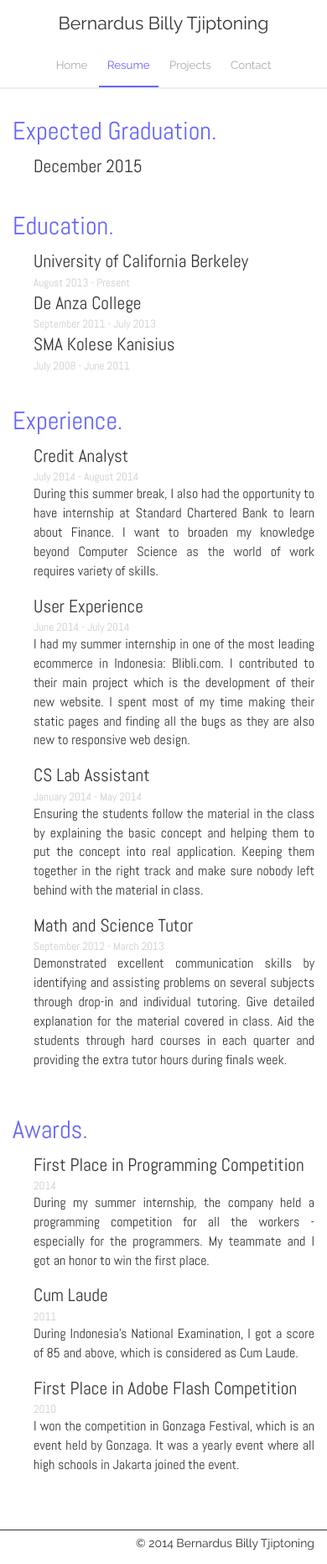
After one commit to bernardusbilly/bernardusbilly.github.io, a PHP site: page /resume.html in a window 390 px wide. The commit adds this page. Shown: the whole page at 84% size. Run offline with PHP 8.4, Linux system fonts and the light colour scheme; style sheets or scripts are compiled from the project's sources.

Commit message:
Update
- added contact.html
- added resume.html
- update style.js
- update responsive.css

```diff
--- /dev/null
+++ b/resources/css/responsive.css
@@ -0,0 +1,32 @@
+/* responsive.css created by Bernardus Billy Tjiptoning on September 2014 */
+
+@media (max-width: 768px) {
+	#name {
+		font-size: 16pt;
+		padding: 10pt 0 0 0;
+		text-align: center;
+	}
+	#menu-container {
+		padding-top: 9px;
+		text-align: center;
+	}
+	.menu {
+		padding: 15px 10px;
+	}
+}
+@media (min-width: 769px) and (max-width: 991px) {
+	#name {
+		font-size: 18pt;
+		padding: 35px 0;
+	}
+}
+@media (min-width: 992px) and (max-width: 1199px) {
+	#name {
+		font-size: 30pt;
+	}
+}
+@media (min-width: 1200px) {
+	#name {
+		font-size: 30pt;
+	}
+}
--- a/resources/css/style.css
+++ b/resources/css/style.css
@@ -10,6 +10,7 @@ a {
 
 #header {
 	position: absolute;
+	z-index: 999;
 	top: 0;
 	width: 100%;
 	font-family: 'Raleway', Arial;
@@ -23,15 +24,12 @@ a {
 }
 
 #name {
-	display: inline-block;
 	padding: 20px 0;
 	color: #333;
 	font-size: 30pt;
 }
 
 #menu-container {
-	display: inline-block;
-	float: right;
 	padding-top: 25px;
 	font-size: 10pt;
 	color: #AAA;
@@ -57,6 +55,7 @@ a {
 	min-height: 700px;
 	padding-top: 120px;
 	font-family: 'Abel', Arial;
+	text-align: justify;
 }
 
 #main a {
@@ -68,21 +67,42 @@ a {
 }
 
 #introduction-left {
-	width: 75%;
-	float: left;
 }
 
 #introduction-right {
-	width: 20%;
-	float: right;
 	text-align: right;
 	padding-top: 30px;
 }
 
 #about-this-site {
-	clear: both;
-	width: 100%;
 	padding-top: 20px;
+}
+
+.entry {
+	margin-bottom: 20px;
+}
+
+.entry-left .h2 {
+	color: rgb(100, 100, 255);
+}
+
+.entry-left .item {
+	font-size: 16pt;
+	padding-left: 25px;
+}
+
+.entry-left .item-info {
+	font-size: 10pt;
+	color: #CCC;
+}
+
+.entry-left .item-description {
+	font-size: 12pt;
+	padding-bottom: 15px;
+}
+
+.entry-right {
+
 }
 
 #footer {
--- /dev/null
+++ b/resources/js/style.js
@@ -0,0 +1,76 @@
+$(document).ready(function() {
+
+	console.log("HTML Ready");
+
+	$(window).scroll(function() {
+		var top = $(window).scrollTop();
+		var winWidth = $(window).width();
+
+		$('#header').css("top", top);
+
+		if (top < 0) {
+			$('#header').css("top", "0");
+		} else if (top < 40) {
+			if (winWidth < 769) {
+				$('#name').css("font-size", "16pt");
+				$('#name').css("padding", "10pt 0 0 0");
+				$('#menu-container').css("padding-top", "9px");
+				$('.menu').css("padding", "15px 10px");
+			} else if (winWidth < 992) {
+				$('#name').css("font-size", "18pt");
+				$('#name').css("padding", "35px 0");
+				$('#menu-container').css("padding-top", "25px");
+				$('.menu').css("padding", "15px 20px");
+			} else {
+				$('#name').css("font-size", "30pt");
+				$('#name').css("padding", "20px 0");
+				$('#menu-container').css("padding-top", "25px");
+				$('.menu').css("padding", "15px 20px");
+			}
+			$('#name').removeClass("hidden-xs");
+			$('#header-bg').css("height", "100px");
+			$('#main').css("padding-top", "120px");
+		} else {
+			if (winWidth < 769) {
+				$('.menu').css("padding", "6px 10px");
+			} else {
+				$('.menu').css("padding", "6px 20px");
+			}
+			$('#name').addClass("hidden-xs");
+			$('#header-bg').css("height", "30px");
+			$('#name').css("font-size", "12pt");
+			$('#name').css("padding", "5px 0");
+			$('#main').css("padding-top", "120px");
+			$('#menu-container').css("padding-top", "0");
+		}
+	});
+
+	$(window).resize(function() {
+		winWidth = $(window).width();
+
+		if ($('#header').height() > 50) {
+			if (winWidth < 769) {
+				$('#name').css("font-size", "16pt");
+				$('#name').css("padding", "10pt 0 0 0");
+				$('#menu-container').css("padding-top", "9px");
+				$('.menu').css("padding", "15px 10px");
+			} else if (winWidth < 992) {
+				$('#name').css("font-size", "18pt");
+				$('#name').css("padding", "35px 0");
+				$('#menu-container').css("padding-top", "25px");
+				$('.menu').css("padding", "15px 20px");
+			} else {
+				$('#name').css("font-size", "30pt");
+				$('#name').css("padding", "20px 0");
+				$('#menu-container').css("padding-top", "25px");
+				$('.menu').css("padding", "15px 20px");
+			}
+		} else {
+			if (winWidth < 769) {
+				$('.menu').css("padding", "6px 10px");
+			} else {
+				$('.menu').css("padding", "6px 20px");
+			}
+		}
+	});
+});
--- /dev/null
+++ b/resume.html
@@ -0,0 +1,119 @@
+<!DOCTYPE html>
+<!-- resume.html -->
+<html lang="en">
+<head>
+	<link rel="stylesheet" href="./resources/css/bootstrap.min.css">
+	<link rel="stylesheet" href="./resources/css/style.css">
+	<link rel="stylesheet" href="./resources/css/responsive.css">
+
+	<link href='http://fonts.googleapis.com/css?family=Abel|Raleway' rel='stylesheet' type='text/css'>
+</head>
+<body>
+	<div id="header">
+		<div id="header-bg">
+			<div class="container">
+				<div class="row">
+					<div id="name" class="col-lg-5 col-md-6 col-sm-5 col-xs-12">
+						Bernardus Billy Tjiptoning
+					</div>
+					<div id="menu-container" class="col-lg-4 col-lg-offset-3 col-md-5 col-md-offset-1 col-sm-7 col-xs-12">
+						<a href="http://bernardusbilly.com/homepage.html" class="menu">Home</a></a>
+						<a href="http://bernardusbilly.com/resume.html" class="menu menu-active">Resume</a>
+						<a href="http://bernardusbilly.com/project.html" class="menu">Projects</a>
+						<a href="http://bernardusbilly.com/contact.html" class="menu">Contact</a>
+					</div>
+				</div>
+			</div>
+		</div>
+	</div>
+	<div id="main">
+		<div class="container">
+			<div class="entry">
+				<div class="row">
+					<div class="entry-left col-lg-8 col-md-8 col-sm-8 col-xs-12">
+						<div class="h2">Expected Graduation.</div>
+						<div class="item">December 2015
+						</div>
+					</div>
+					<div class="entry-right col-lg-3 col-lg-offset-1 col-md-3 col-md-offset-1 col-sm-3 col-sm-offset-1 hidden-xs">
+					</div>
+				</div>
+			</div>
+			<div class="entry">
+				<div class="row">
+					<div class="entry-left col-lg-8 col-md-8 col-sm-8 col-xs-12">
+						<div class="h2">Education.</div>
+						<div class="item">University of California Berkeley
+							<div class="item-info">August 2013 - Present</div>
+						</div>
+						<div class="item">De Anza College
+							<div class="item-info">September 2011 - July 2013</div>
+						</div>
+						<div class="item">SMA Kolese Kanisius
+							<div class="item-info">July 2008 - June 2011</div>
+						</div>
+					</div>
+					<div class="entry-right col-lg-3 col-lg-offset-1 col-md-3 col-md-offset-1 col-sm-3 col-sm-offset-1 hidden-xs">
+					</div>
+				</div>
+			</div>
+			<div class="entry">
+				<div class="row">
+					<div class="entry-left col-lg-8 col-md-8 col-sm-8 col-xs-12">
+						<div class="h2">Experience.</div>
+						<div class="item">Credit Analyst
+							<div class="item-info">July 2014 - August 2014</div>
+							<div class="item-description">
+							During this summer break, I also had the opportunity to have internship at Standard Chartered Bank to learn about  Finance. I want to broaden my knowledge beyond Computer Science as the world of work requires variety of skills.
+							</div>
+						</div>
+						<div class="item">User Experience
+							<div class="item-info">June 2014 - July 2014</div>
+							<div class="item-description">I had my summer internship in one of the most leading ecommerce in Indonesia: Blibli.com. I contributed to their main project which is the development of their new website. I spent most of my time making their static pages and finding all the bugs as they are also new to responsive web design.</div>
+						</div>
+						<div class="item">CS Lab Assistant
+							<div class="item-info">January 2014 - May 2014</div>
+							<div class="item-description">Ensuring the students follow the material in the class by explaining the basic concept and helping them to put the concept into real application. Keeping them together in the right track and make sure nobody left behind with the material in class.
+							</div>
+						</div>
+						<div class="item">Math and Science Tutor
+							<div class="item-info">September 2012 - March 2013</div>
+							<div class="item-description">Demonstrated excellent communication skills by identifying and assisting problems on several subjects through drop-in and individual tutoring. Give detailed explanation for the material covered in class. Aid the students through hard courses in each quarter and providing the extra tutor hours during finals week.</div>
+						</div>
+					</div>
+					<div class="entry-right col-lg-3 col-lg-offset-1 col-md-3 col-md-offset-1 col-sm-3 col-sm-offset-1 hidden-xs">
+					</div>
+				</div>
+			</div>
+			<div class="entry">
+				<div class="row">
+					<div class="entry-left col-lg-8 col-md-8 col-sm-8 col-xs-12">
+						<div class="h2">Awards.</div>
+						<div class="item">First Place in Programming Competition
+							<div class="item-info">2014</div>
+							<div class="item-description">During my summer internship, the company held a programming competition for all the workers - especially for the programmers. My teammate and I got an honor to win the first place.</div>
+						</div>
+						<div class="item">Cum Laude
+							<div class="item-info">2011</div>
+							<div class="item-description">During Indonesia's National Examination, I got a score of 85 and above, which is considered as Cum Laude.</div>
+						</div>
+						<div class="item">First Place in Adobe Flash Competition
+							<div class="item-info">2010</div>
+							<div class="item-description">I won the competition in Gonzaga Festival, which is an event held by Gonzaga. It was a yearly event where all high schools in Jakarta joined the event. </div>
+						</div>
+					</div>
+					<div class="entry-right col-lg-3 col-lg-offset-1 col-md-3 col-md-offset-1 col-sm-3 col-sm-offset-1 hidden-xs">
+					</div>
+				</div>
+			</div>
+		</div>
+	</div>
+	<div id="footer">
+		<div class="container">
+			&copy 2014 Bernardus Billy Tjiptoning
+		</div>
+	</div>
+</body>
+<script type="text/javascript" src="./resources/js/jquery-1.11.0.js"></script>
+<script type="text/javascript" src="./resources/js/style.js"></script>
+</html>
```
Also changed, not shown: contact.html (added, +52 -0 lines), homepage.html (+19 -45 lines).
